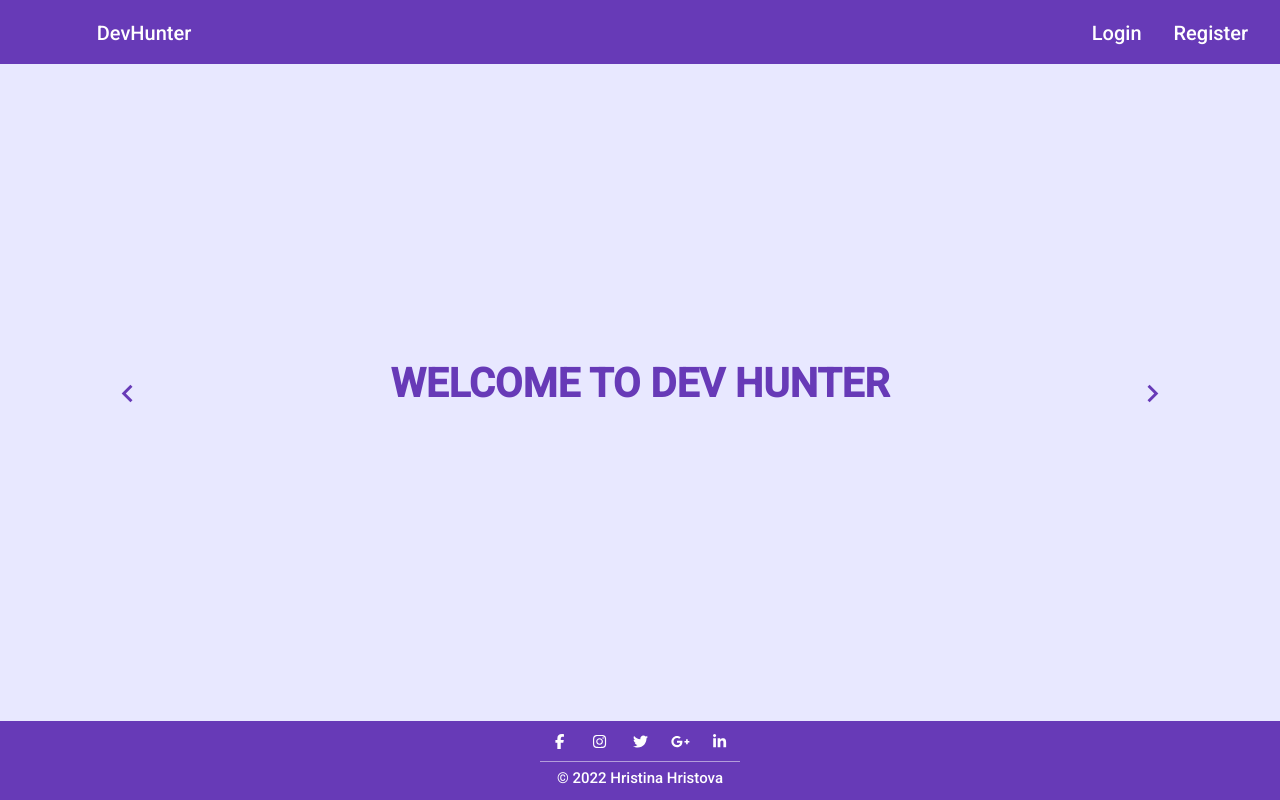
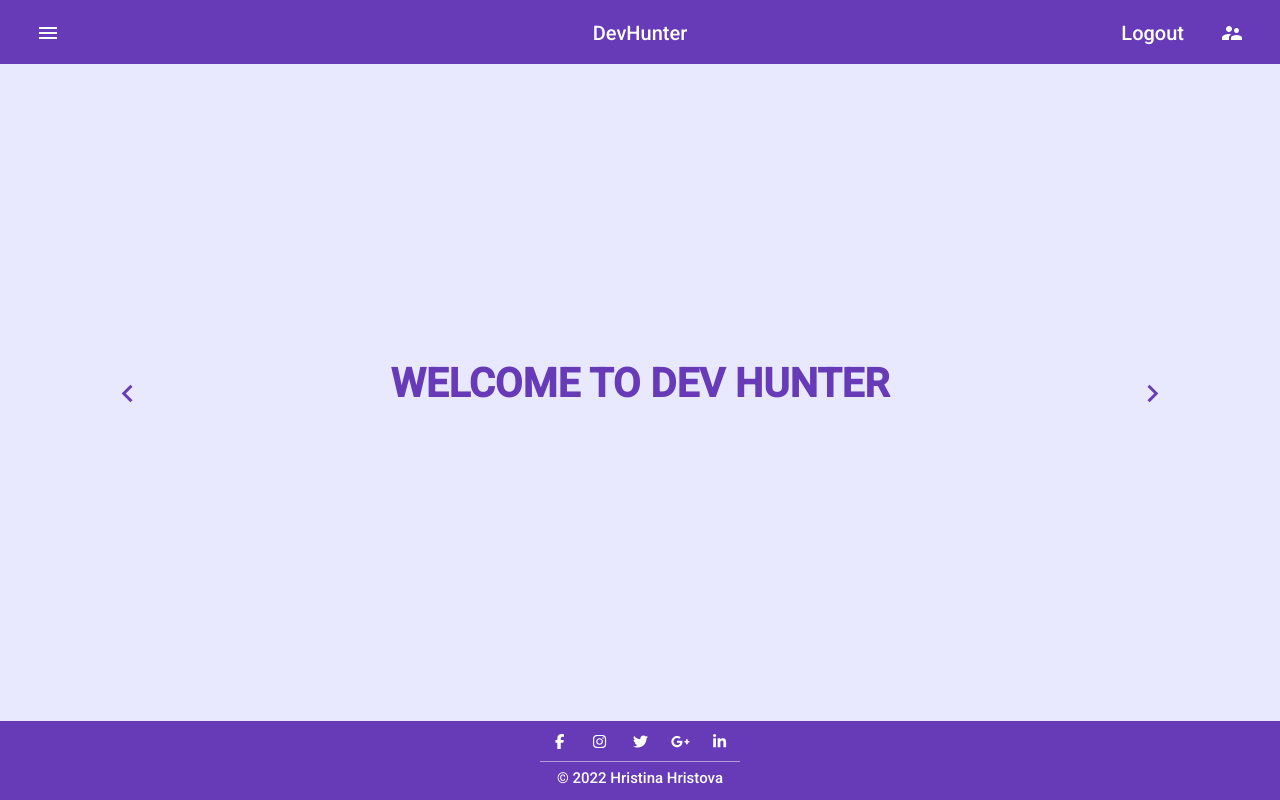
Before and after one commit to craftina/dev-hunter, an Angular app in the folder dev-hunter/: page /home in a window 1280 px wide. Built offline with nearby package versions, Linux system fonts and the light colour scheme; sample sign-in values are in the browser's storage.

Commit message:
Adding authorization and changing navigation visibility

```diff
--- a/dev-hunter/src/app/app.module.ts
+++ b/dev-hunter/src/app/app.module.ts
@@ -17,6 +17,7 @@ import { MatButtonModule } from '@angular/material/button';
 import { MatGridListModule } from '@angular/material/grid-list';
 import { MatMenuModule } from '@angular/material/menu';
 import { FontAwesomeModule } from '@fortawesome/angular-fontawesome';
+import { AuthModule } from './auth/auth.module';
 
 const materialModules = [
   MatToolbarModule,
@@ -41,6 +42,7 @@ const materialModules = [
     BrowserAnimationsModule,
     CoreModule,
     FontAwesomeModule,
+    AuthModule,
     [...materialModules]
   ],
   providers: [],
--- a/dev-hunter/src/app/auth/login/login.component.ts
+++ b/dev-hunter/src/app/auth/login/login.component.ts
@@ -41,7 +41,7 @@ export class LoginComponent implements OnInit {
         Validators.minLength(6),
         Validators.pattern(/(?=.*[A-Za-z])(?=.*\d)[A-Za-z\d]/g)
       ]]
-    })
+    });
   }
 
   onSubmit(): void {
--- a/dev-hunter/src/app/auth/services/storage.service.ts
+++ b/dev-hunter/src/app/auth/services/storage.service.ts
@@ -1,14 +1,25 @@
 import { Injectable } from "@angular/core";
 import { AuthResponse } from "../interfaces/authResponse.interface";
+import { BehaviorSubject } from "rxjs";
 
 @Injectable({
     providedIn: 'root'
 })
 
 export class StorageService {
+    public storageSubject: BehaviorSubject<AuthResponse> = new BehaviorSubject(this.getUserFromStorage());
 
     storeUserData(user: AuthResponse): void {
         localStorage.setItem('loggedUser', JSON.stringify(user));
+        this.storageSubject.next(user);
+    }
+
+    getUserFromStorage(): AuthResponse {
+        return JSON.parse(localStorage.getItem('loggedUser')!);
+    }
+
+    clearUser(): void{
+        localStorage.clear();
     }
 
 }
--- a/dev-hunter/src/app/core/core.module.ts
+++ b/dev-hunter/src/app/core/core.module.ts
@@ -3,11 +3,9 @@ import { CommonModule } from '@angular/common';
 
 
 @NgModule({
-  declarations: [
-  ],
+  declarations: [],
   imports: [
     CommonModule
-
   ]
 })
 export class CoreModule { }
--- a/dev-hunter/src/app/header/header.component.html
+++ b/dev-hunter/src/app/header/header.component.html
@@ -1,6 +1,6 @@
 <mat-toolbar color="primary">
     <!-- User => Menu -->
-    <!-- <div>
+    <div *ngIf="loggedUser">
         <button mat-button [matMenuTriggerFor]="menu">
             <mat-icon>menu</mat-icon>
         </button>
@@ -14,8 +14,8 @@
                 <button mat-menu-item>Contacts</button>
             </ng-template>
         </mat-menu>
-    </div> -->
-    <!-- <span class="example-spacer"></span> -->
+    </div>
+    <span *ngIf="loggedUser" class="example-spacer"></span>
 
     <!-- Heading -->
     <div class="heading">
@@ -28,19 +28,23 @@
     <mat-nav-list>
 
         <!-- Guest -->
+        <div *ngIf="!loggedUser">
             <button class="button" mat-button routerLink="auth/login">
                 <a matLine>Login</a>
             </button>
             <button class="button" mat-button routerLink="auth/register">
                 <a matLine>Register</a>
             </button>
+        </div>
 
         <!-- User -->
-        <!-- <button class="button" mat-button>
+        <div *ngIf="loggedUser">
+            <button class="button" mat-button (click)="onLogout()">
                 <a matLine>Logout</a>
             </button>
             <button class="button" mat-button>
                 <mat-icon>supervisor_account</mat-icon>
-        </button> -->
+            </button>
+        </div>
     </mat-nav-list>
 </mat-toolbar>
--- a/dev-hunter/src/app/header/header.component.ts
+++ b/dev-hunter/src/app/header/header.component.ts
@@ -1,10 +1,30 @@
-import { Component } from '@angular/core';
+import { Component, OnInit } from '@angular/core';
+import { StorageService } from '../auth/services/storage.service';
 
 @Component({
   selector: 'app-header',
   templateUrl: './header.component.html',
   styleUrls: ['./header.component.css']
 })
-export class HeaderComponent {
+export class HeaderComponent implements OnInit {
+
+  loggedUser: boolean = false;
+
+  constructor(private storageService: StorageService) { }
+
+  ngOnInit(): void {
+    this.storageService.storageSubject.subscribe((user) => {
+      if (user == null) {
+        this.loggedUser = false;
+      } else {
+        this.loggedUser = true;
+      }
+    })
+  }
+
+  onLogout(): void {
+    this.storageService.clearUser();
+    window.location.href = 'home';
+  }
 
 }
```
Also changed, not shown: dev-hunter/src/app/app-routing.module.ts (+5 -4 lines). Lines whose indentation alone changed are shown as unchanged.
